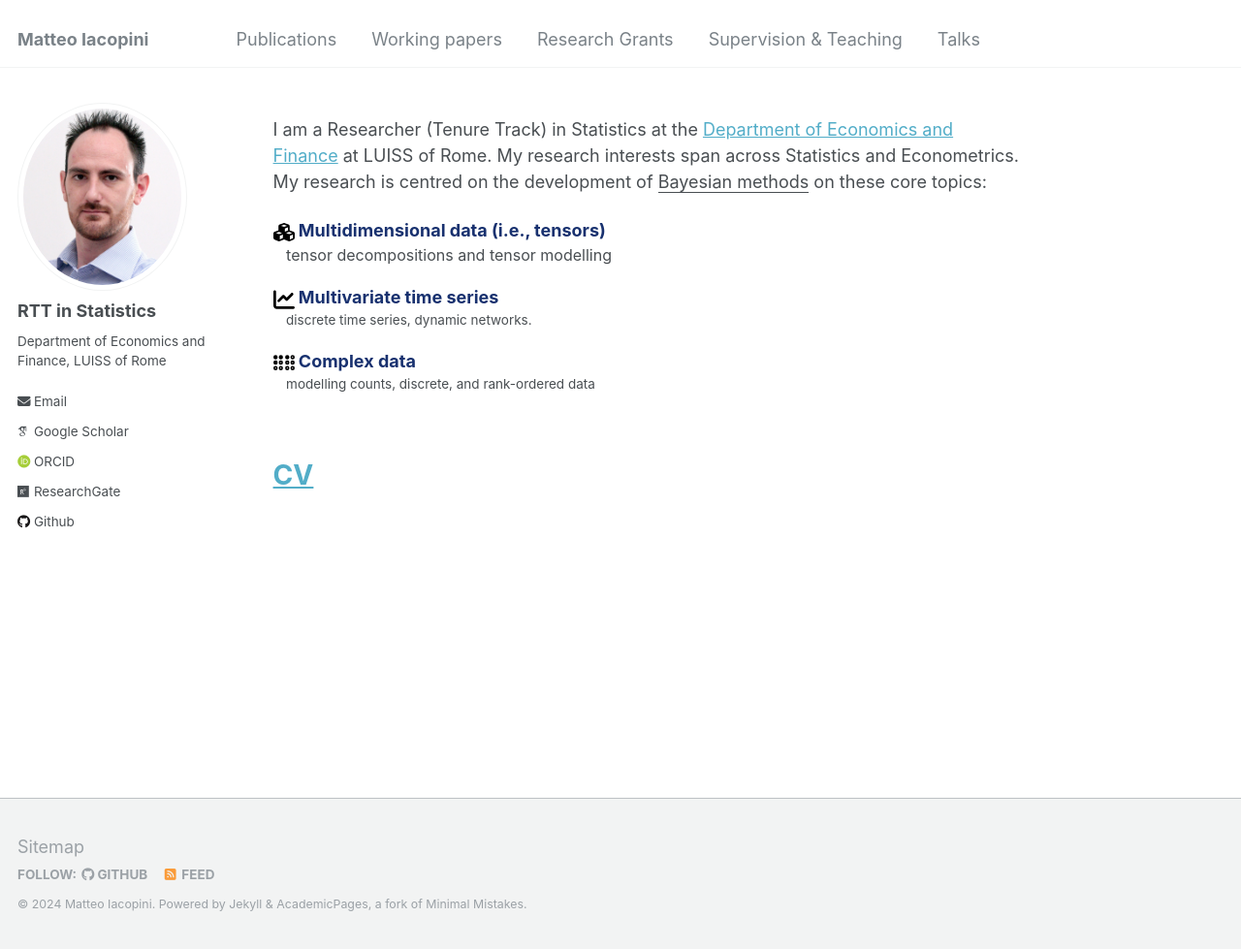
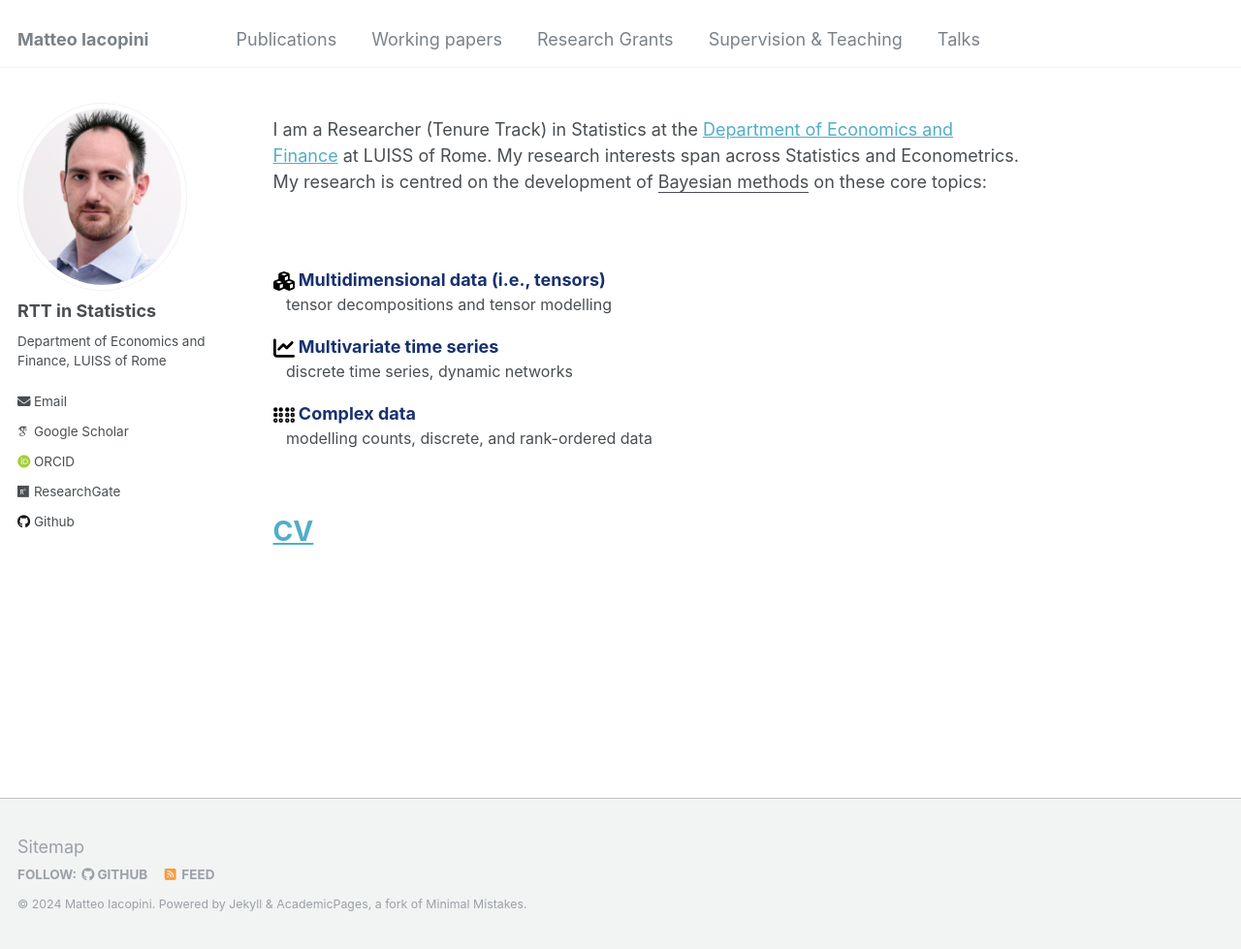
Before and after one commit to matteoiacopini/matteoiacopini.github.io, a Jekyll site: the page built from _pages/about.md, in a window 1280 px wide and 979 px high. Shown: the whole window at 97% size. Built offline with Jekyll 4.4.1, drawn with Linux system fonts in a browser that asks for light colours; some web fonts are replaced; part of the change alters nothing that is shown.

Commit message:
Update about.md

```diff
--- a/_pages/about.md
+++ b/_pages/about.md
@@ -11,14 +11,24 @@ redirect_from:
 I am a Researcher (Tenure Track) in Statistics at the [Department of Economics and Finance](https://economiaefinanza.luiss.it) at LUISS of Rome. My research interests span across Statistics and Econometrics.
 My research is centred on the development of <ins>Bayesian methods</ins> on these core topics:
 
+&nbsp;
+
 <img src="images/cubes.svg" width="22" height="22"> <font size="4" style="color:#18316F">Multidimensional data (i.e., tensors)</font>
 : <font size="3">tensor decompositions and tensor modelling</font>
 
 <img src="images/chart-line.svg" width="22" height="22"> <font size="4" style="color:#18316F">Multivariate time series</font>
-: discrete time series, dynamic networks.
+: <font size="3">discrete time series, dynamic networks</font>
 
 <img src="images/braille.svg" width="22" height="22"> <font size="4" style="color:#18316F">Complex data</font>
-: modelling counts, discrete, and rank-ordered data
+: <font size="3">modelling counts, discrete, and rank-ordered data</font>
+
+
+&nbsp;
+
+<!-- [CV page](https://matteoiacopini.github.io/cv) -->
+
+[CV](files/CV_IacopiniMatteo.pdf)
+======
 
 
 <!-- My research is centred on the development of Bayesian methods on two core topics: (i) complex and multidimensional data (i.e., tensors), and (ii) multivariate time series data, including discrete time series and dynamic networks.
@@ -43,14 +53,6 @@ My research is centred on the development of <ins>Bayesian methods</ins> on thes
 
 <!-- <font size="3"></font> -->
 
-&nbsp;
-
-<!-- [CV page](https://matteoiacopini.github.io/cv) -->
-
-[CV](files/CV_IacopiniMatteo.pdf)
-======
-
-
 <!-- Create content & metadata
 ------
 The structured data about a talk is used to generate the list of talks on the [Talks page](https://academicpages.github.io/talks), each [individual page](https://academicpages.github.io/talks/2012-03-01-talk-1) for specific talks, the talks section for the [CV page](https://academicpages.github.io/cv), and the [map of places you've given a talk](https://matteoiacopini.github.io/talkmap.html) (if you run this [python file](https://github.com/academicpages/academicpages.github.io/blob/master/talkmap.py) or [Jupyter notebook](https://github.com/academicpages/academicpages.github.io/blob/master/talkmap.ipynb), which creates the HTML for the map based on the contents of the _talks directory). -->
```
